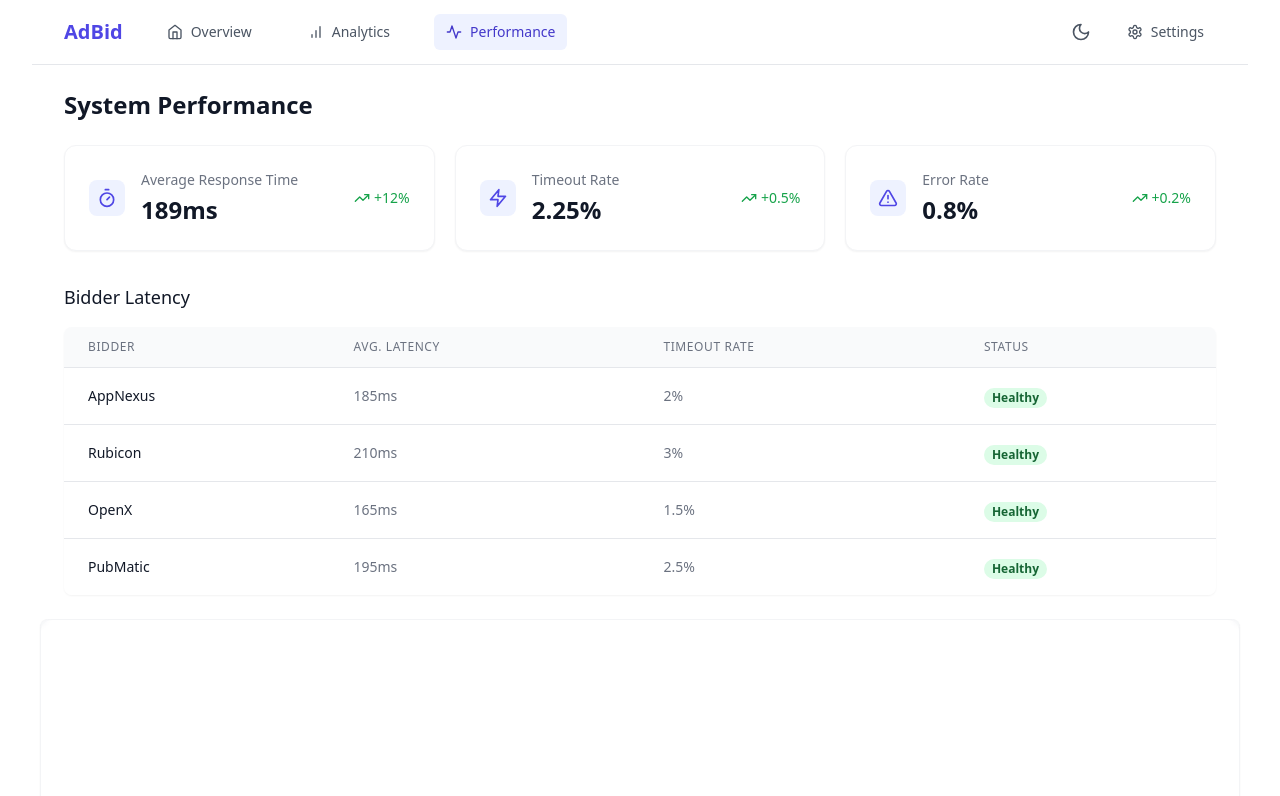
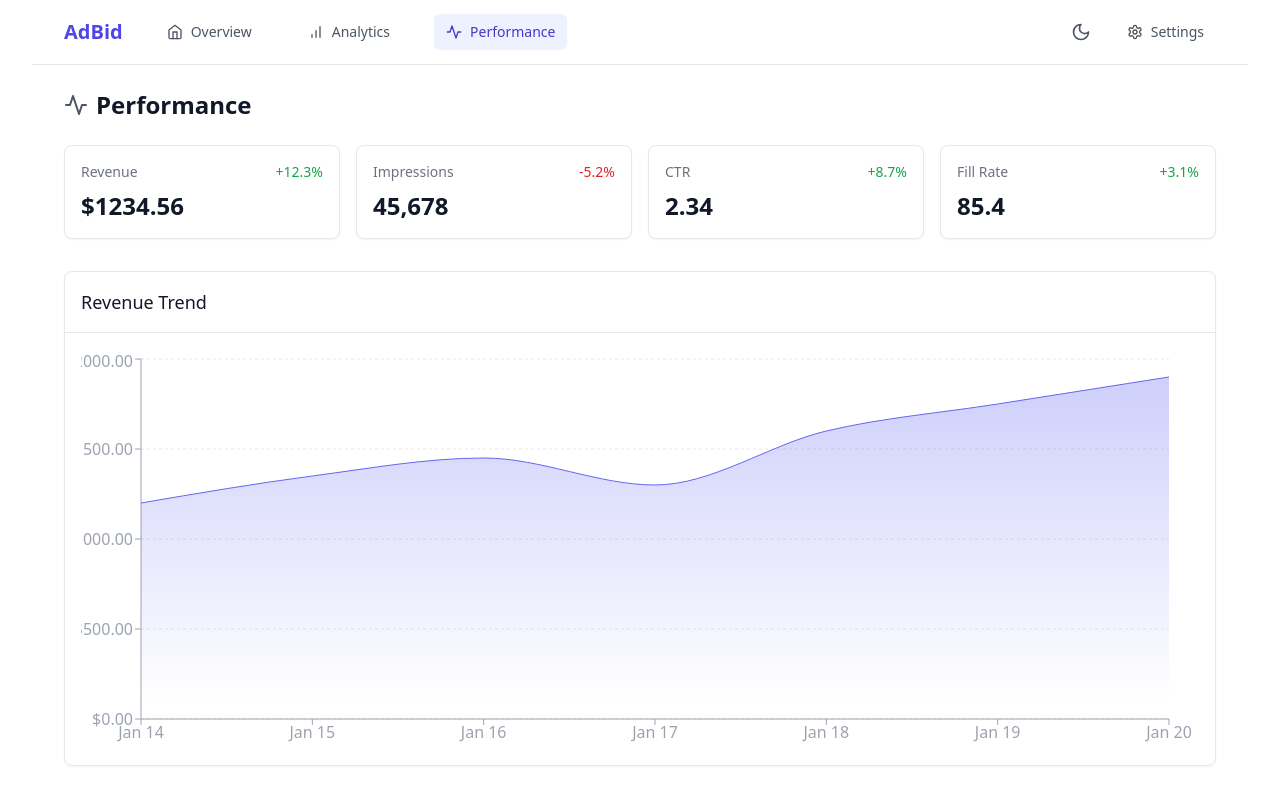
Before and after one commit to frashid17/bidding-system, a React (Vite) app: page /performance in a window 1280 px wide. Shown: the top 796 px of the page. Built offline with nearby package versions, Linux system fonts and the light colour scheme.

Commit message:
feat: add performance metrics chart and time-based data filtering

```diff
--- a/src/pages/Performance.tsx
+++ b/src/pages/Performance.tsx
@@ -1,66 +1,145 @@
 import React from 'react';
-import { Timer, Zap, AlertTriangle } from 'lucide-react';
-import { DashboardCard } from '../components/DashboardCard';
+import { Activity } from 'lucide-react';
+import { AreaChart, Area, XAxis, YAxis, CartesianGrid, Tooltip, ResponsiveContainer } from 'recharts';
 
-const latencyData = [
-  { bidder: 'AppNexus', avgLatency: 185, timeout: '2%' },
-  { bidder: 'Rubicon', avgLatency: 210, timeout: '3%' },
-  { bidder: 'OpenX', avgLatency: 165, timeout: '1.5%' },
-  { bidder: 'PubMatic', avgLatency: 195, timeout: '2.5%' },
-];
+interface PerformanceMetric {
+  label: string;
+  value: number;
+  change: number;
+}
+
+interface ChartData {
+  date: string;
+  revenue: number;
+  impressions: number;
+}
 
 export const Performance: React.FC = () => {
+  const metrics: PerformanceMetric[] = [
+    { label: 'Revenue', value: 1234.56, change: 12.3 },
+    { label: 'Impressions', value: 45678, change: -5.2 },
+    { label: 'CTR', value: 2.34, change: 8.7 },
+    { label: 'Fill Rate', value: 85.4, change: 3.1 }
+  ];
+
+  // Sample data for the chart
+  const chartData: ChartData[] = [
+    { date: '2024-01-14', revenue: 1200, impressions: 42000 },
+    { date: '2024-01-15', revenue: 1350, impressions: 45000 },
+    { date: '2024-01-16', revenue: 1450, impressions: 48000 },
+    { date: '2024-01-17', revenue: 1300, impressions: 44000 },
+    { date: '2024-01-18', revenue: 1600, impressions: 52000 },
+    { date: '2024-01-19', revenue: 1750, impressions: 56000 },
+    { date: '2024-01-20', revenue: 1900, impressions: 58000 },
+  ];
+
+  const formatDate = (dateStr: string) => {
+    const date = new Date(dateStr);
+    return date.toLocaleDateString('en-US', { month: 'short', day: 'numeric' });
+  };
+
+  const formatRevenue = (value: number) => `$${value.toFixed(2)}`;
+
   return (
-    <div className="py-6">
+    <div className="py-6 min-h-screen">
       <div className="max-w-7xl mx-auto px-4 sm:px-6 lg:px-8">
-        <h1 className="text-2xl font-semibold text-gray-900">System Performance</h1>
-
-        <div className="mt-6 grid grid-cols-1 gap-5 sm:grid-cols-3">
-          <DashboardCard
-            title="Average Response Time"
-            value="189ms"
-            icon={<Timer className="h-5 w-5 text-indigo-600" />}
-            trend={{ value: 12, isPositive: true }}
-          />
-          <DashboardCard
-            title="Timeout Rate"
-            value="2.25%"
-            icon={<Zap className="h-5 w-5 text-indigo-600" />}
-            trend={{ value: 0.5, isPositive: true }}
-          />
-          <DashboardCard
-            title="Error Rate"
-            value="0.8%"
-            icon={<AlertTriangle className="h-5 w-5 text-indigo-600" />}
-            trend={{ value: 0.2, isPositive: true }}
-          />
+        <div className="flex items-center space-x-2 mb-6">
+          <Activity className="w-6 h-6 text-gray-600 dark:text-gray-300" />
+          <h1 className="text-2xl font-semibold text-gray-900 dark:text-white">Performance</h1>
         </div>
 
-        <div className="mt-8">
-          <h2 className="text-lg font-medium text-gray-900 mb-4">Bidder Latency</h2>
-          <div className="bg-white shadow-sm rounded-lg overflow-hidden">
-            <table className="min-w-full divide-y divide-gray-200">
-              <thead className="bg-gray-50">
+        {/* Metrics Grid - Responsive */}
+        <div className="grid grid-cols-1 sm:grid-cols-2 lg:grid-cols-4 gap-4 mb-8">
+          {metrics.map((metric) => (
+            <div key={metric.label} className="bg-white dark:bg-gray-800 rounded-lg shadow-sm p-4 border border-gray-200 dark:border-gray-700">
+              <div className="flex justify-between items-start mb-2">
+                <span className="text-sm font-medium text-gray-500 dark:text-gray-400">{metric.label}</span>
+                <span className={`text-sm ${metric.change >= 0 ? 'text-green-600 dark:text-green-400' : 'text-red-600 dark:text-red-400'}`}>
+                  {metric.change >= 0 ? '+' : ''}{metric.change}%
+                </span>
+              </div>
+              <div className="text-2xl font-bold text-gray-900 dark:text-white">
+                {metric.label === 'Revenue' ? `$${metric.value.toFixed(2)}` : metric.value.toLocaleString()}
+              </div>
+            </div>
+          ))}
+        </div>
+
+        {/* Chart Section with actual chart */}
+        <div className="bg-white dark:bg-gray-800 rounded-lg shadow-sm border border-gray-200 dark:border-gray-700 overflow-hidden">
+          <div className="p-4 border-b border-gray-200 dark:border-gray-700">
+            <h2 className="text-lg font-medium text-gray-900 dark:text-white">Revenue Trend</h2>
+          </div>
+          <div className="p-4">
+            <div className="h-[300px] sm:h-[400px] w-full">
+              <ResponsiveContainer width="100%" height="100%">
+                <AreaChart
+                  data={chartData}
+                  margin={{ top: 10, right: 30, left: 0, bottom: 0 }}
+                >
+                  <defs>
+                    <linearGradient id="revenueGradient" x1="0" y1="0" x2="0" y2="1">
+                      <stop offset="5%" stopColor="#6366F1" stopOpacity={0.3}/>
+                      <stop offset="95%" stopColor="#6366F1" stopOpacity={0}/>
+                    </linearGradient>
+                  </defs>
+                  <CartesianGrid strokeDasharray="3 3" vertical={false} stroke="#E5E7EB" />
+                  <XAxis
+                    dataKey="date"
+                    tickFormatter={formatDate}
+                    stroke="#9CA3AF"
+                    tick={{ fill: '#9CA3AF' }}
+                  />
+                  <YAxis
+                    tickFormatter={formatRevenue}
+                    stroke="#9CA3AF"
+                    tick={{ fill: '#9CA3AF' }}
+                  />
+                  <Tooltip
+                    contentStyle={{
+                      backgroundColor: '#F9FAFB',
+                      border: '1px solid #E5E7EB',
+                      borderRadius: '0.375rem'
+                    }}
+                    formatter={(value: number) => [`$${value.toFixed(2)}`, 'Revenue']}
+                    labelFormatter={formatDate}
+                  />
+                  <Area
+                    type="monotone"
+                    dataKey="revenue"
+                    stroke="#6366F1"
+                    fillOpacity={1}
+                    fill="url(#revenueGradient)"
+                  />
+                </AreaChart>
+              </ResponsiveContainer>
+            </div>
+          </div>
+        </div>
+
+        {/* Table Section - Responsive with horizontal scroll on mobile */}
+        <div className="mt-8 bg-white dark:bg-gray-800 rounded-lg shadow-sm border border-gray-200 dark:border-gray-700 overflow-hidden">
+          <div className="p-4 border-b border-gray-200 dark:border-gray-700">
+            <h2 className="text-lg font-medium text-gray-900 dark:text-white">Detailed Metrics</h2>
+          </div>
+          <div className="overflow-x-auto">
+            <table className="min-w-full divide-y divide-gray-200 dark:divide-gray-700">
+              <thead className="bg-gray-50 dark:bg-gray-900">
                 <tr>
-                  <th className="px-6 py-3 text-left text-xs font-medium text-gray-500 uppercase tracking-wider">Bidder</th>
-                  <th className="px-6 py-3 text-left text-xs font-medium text-gray-500 uppercase tracking-wider">Avg. Latency</th>
-                  <th className="px-6 py-3 text-left text-xs font-medium text-gray-500 uppercase tracking-wider">Timeout Rate</th>
-                  <th className="px-6 py-3 text-left text-xs font-medium text-gray-500 uppercase tracking-wider">Status</th>
+                  <th className="px-6 py-3 text-left text-xs font-medium text-gray-500 dark:text-gray-400 uppercase tracking-wider">Date</th>
+                  <th className="px-6 py-3 text-left text-xs font-medium text-gray-500 dark:text-gray-400 uppercase tracking-wider">Revenue</th>
+                  <th className="px-6 py-3 text-left text-xs font-medium text-gray-500 dark:text-gray-400 uppercase tracking-wider">Impressions</th>
+                  <th className="px-6 py-3 text-left text-xs font-medium text-gray-500 dark:text-gray-400 uppercase tracking-wider">CTR</th>
                 </tr>
               </thead>
-              <tbody className="bg-white divide-y divide-gray-200">
-                {latencyData.map((item) => (
-                  <tr key={item.bidder}>
-                    <td className="px-6 py-4 whitespace-nowrap text-sm font-medium text-gray-900">{item.bidder}</td>
-                    <td className="px-6 py-4 whitespace-nowrap text-sm text-gray-500">{item.avgLatency}ms</td>
-                    <td className="px-6 py-4 whitespace-nowrap text-sm text-gray-500">{item.timeout}</td>
-                    <td className="px-6 py-4 whitespace-nowrap">
-                      <span className="px-2 inline-flex text-xs leading-5 font-semibold rounded-full bg-green-100 text-green-800">
-                        Healthy
-                      </span>
-                    </td>
-                  </tr>
-                ))}
+              <tbody className="bg-white dark:bg-gray-800 divide-y divide-gray-200 dark:divide-gray-700">
+                {/* Table rows would go here */}
+                <tr>
+                  <td className="px-6 py-4 whitespace-nowrap text-sm text-gray-900 dark:text-white">2024-01-20</td>
+                  <td className="px-6 py-4 whitespace-nowrap text-sm text-gray-900 dark:text-white">$1,234.56</td>
+                  <td className="px-6 py-4 whitespace-nowrap text-sm text-gray-900 dark:text-white">45,678</td>
+                  <td className="px-6 py-4 whitespace-nowrap text-sm text-gray-900 dark:text-white">2.34%</td>
+                </tr>
               </tbody>
             </table>
           </div>
```
